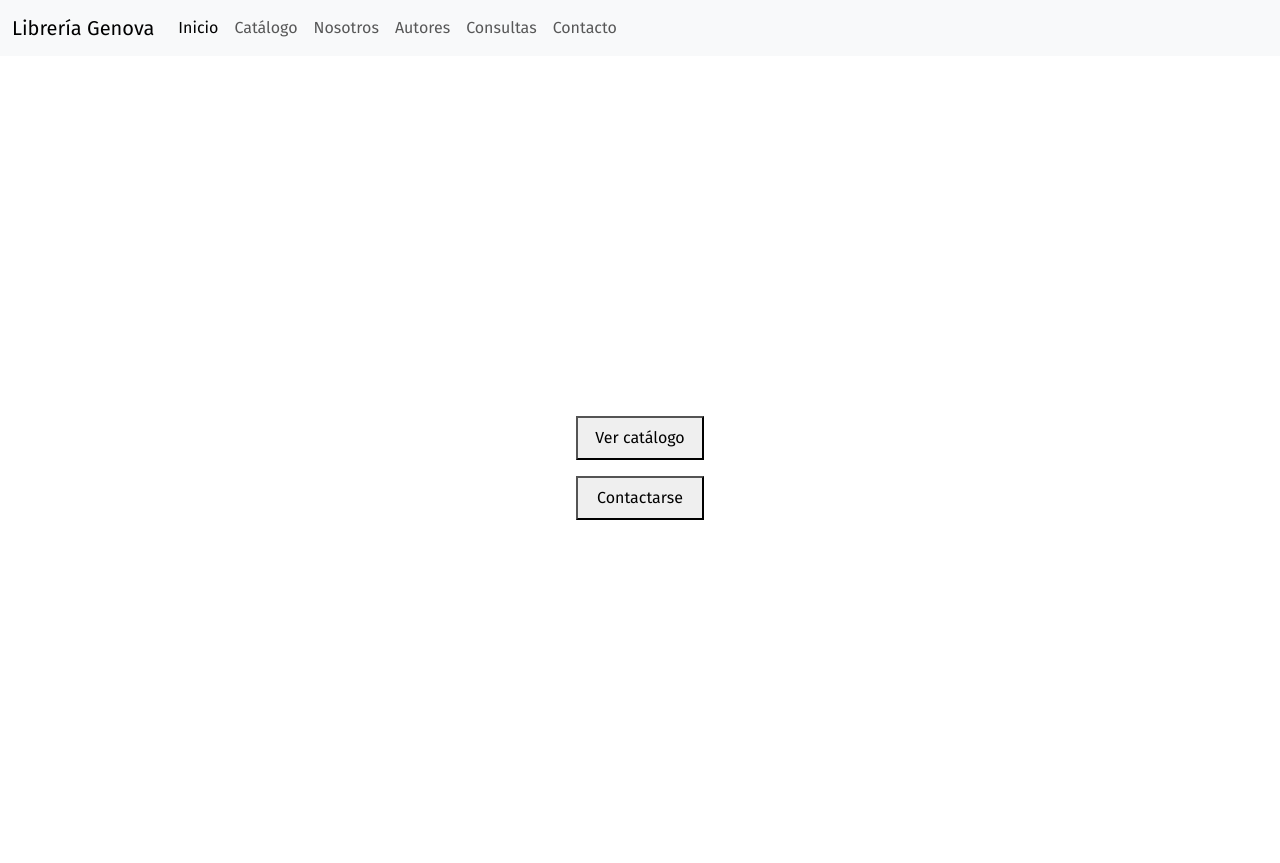
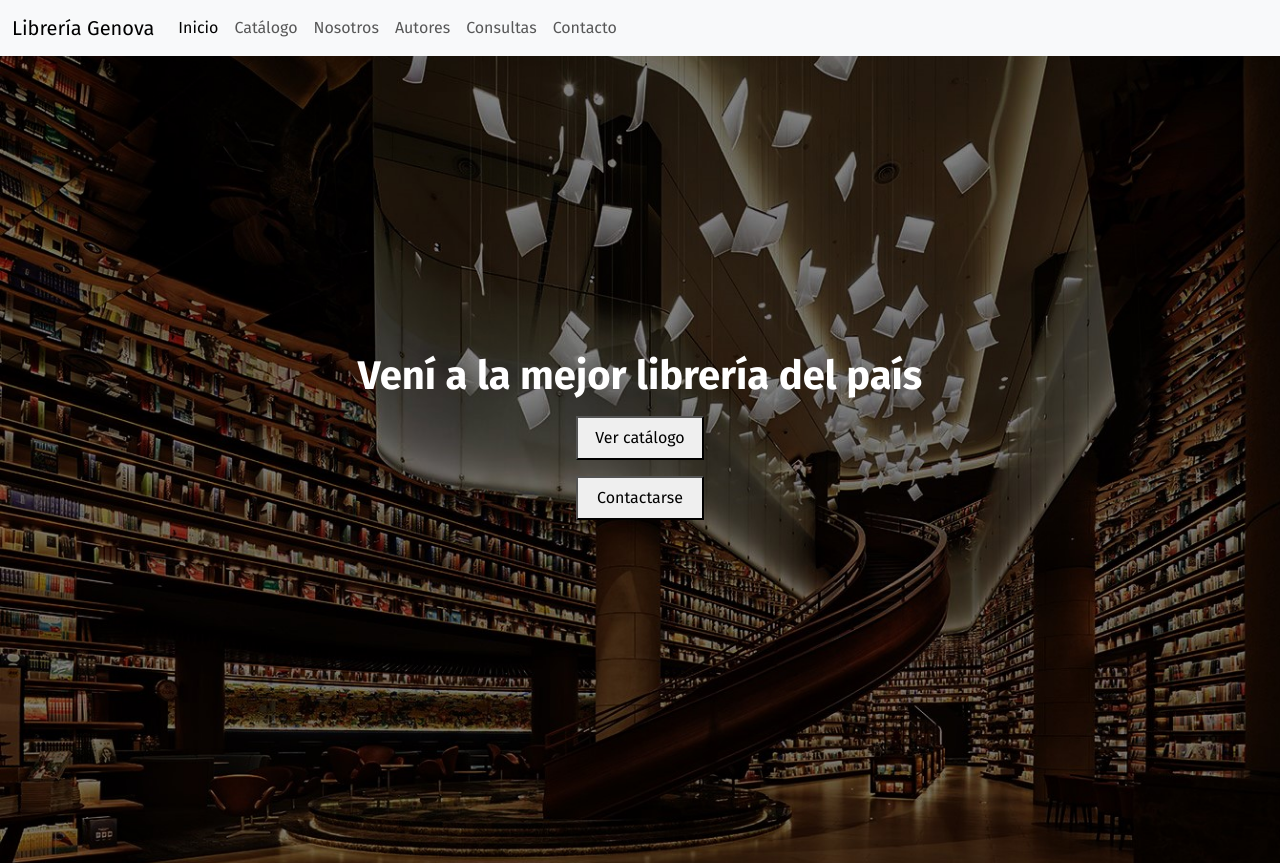
Before and after one commit to LuchoModena/EntregaFinal, a website: page index.html in a window 1280 px wide. Shown: the top 863 px of the page. Drawn offline with nearby package versions, Linux system fonts and the light colour scheme.

Commit message:
error en prueba

```diff
--- a/css/styles.css
+++ b/css/styles.css
@@ -12,7 +12,7 @@
 }
 
 .headerIndex {
-  background-image: url(../../img/biblioteca.jpeg);
+  background-image: url(../../img/biblio.jpeg);
   background-size: cover;
   background-repeat: repeat;
   background-attachment: fixed;
@@ -22,7 +22,7 @@
 
 @media only screen and (min-width: 700px) {
   .headerIndex {
-    background-image: url(../../img/biblioteca2.jpg);
+    background-image: url(../../img/biblio2.jpg);
   }
   .libro {
     max-width: 40%;
```
